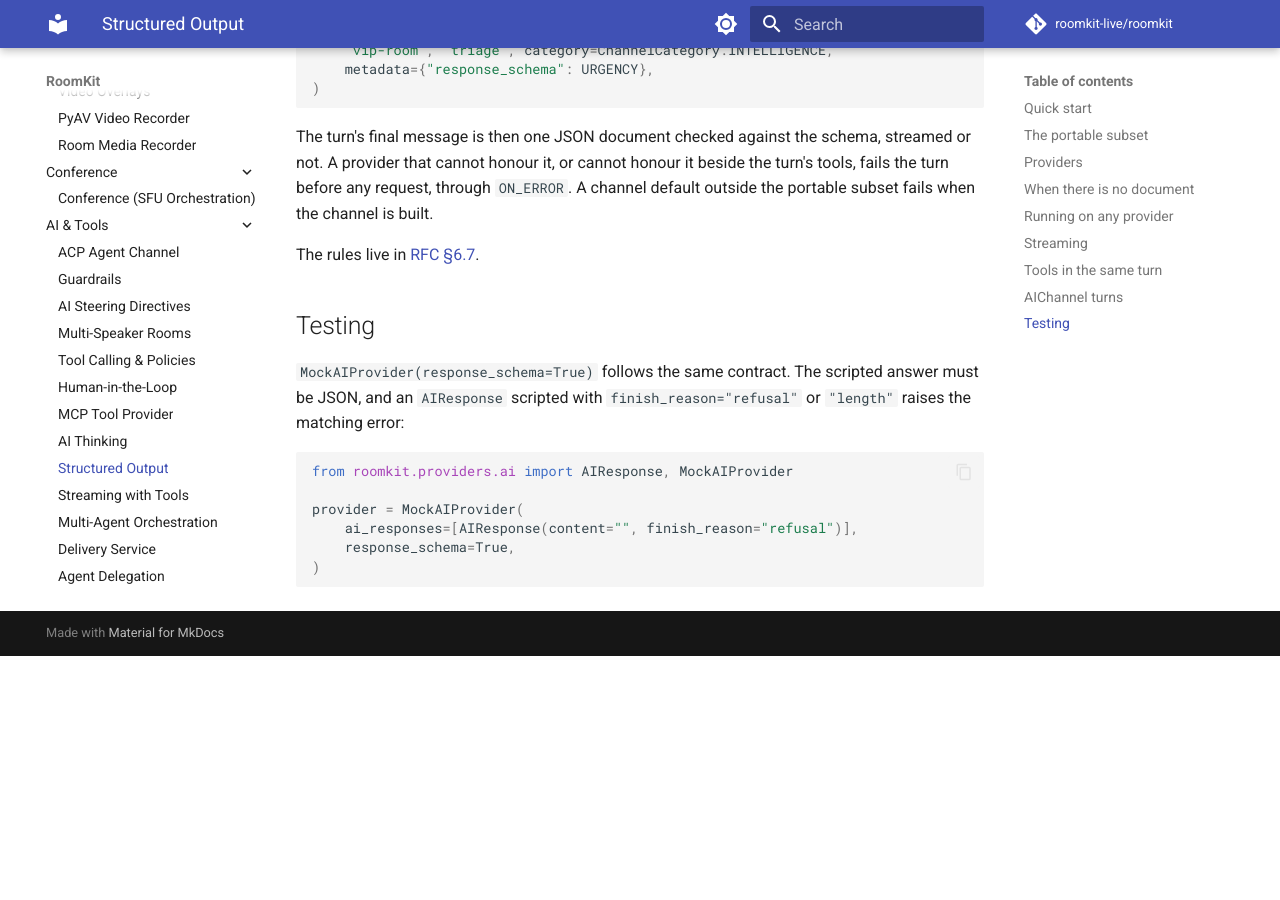
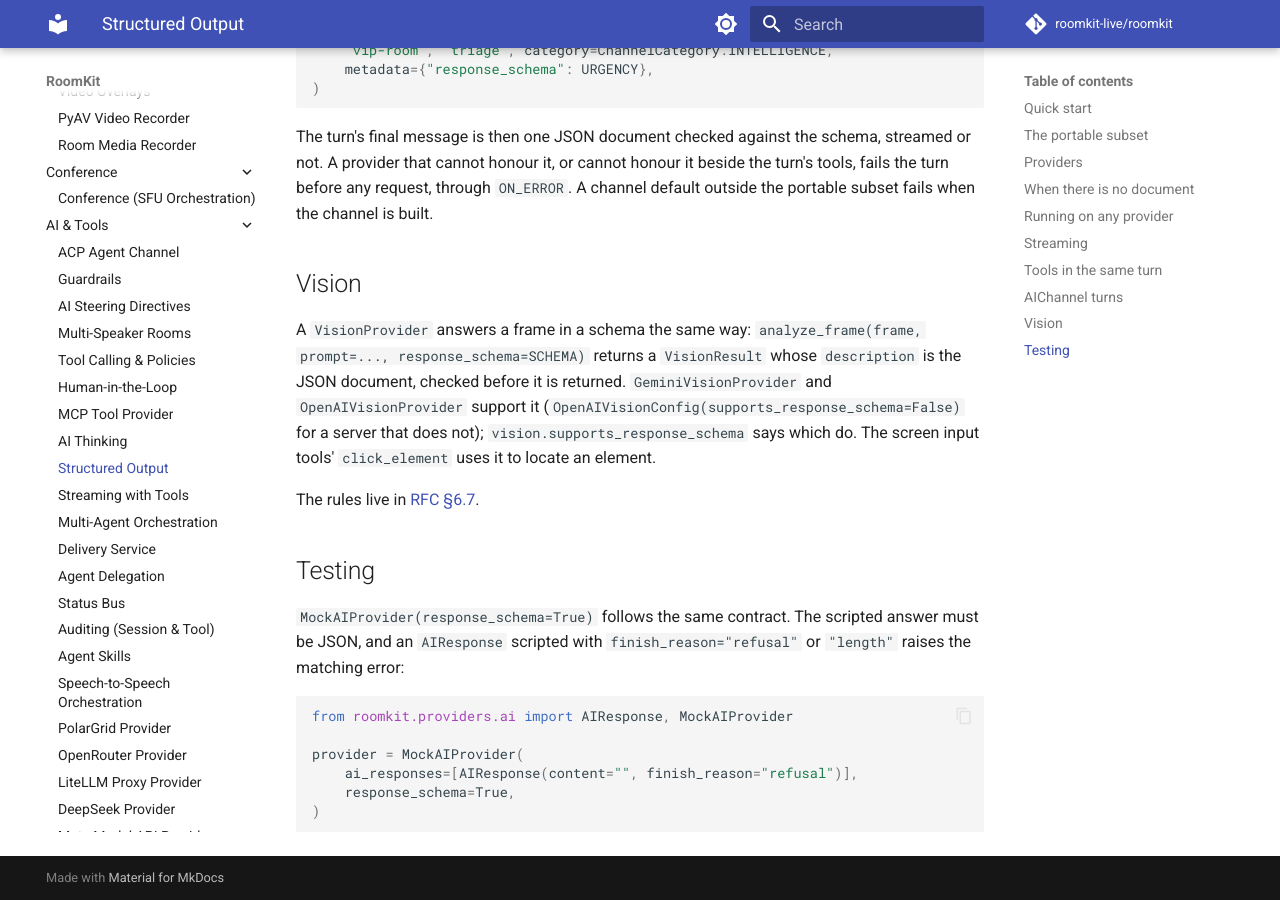
Before and after one commit to roomkit-live/roomkit-docs, an MkDocs documentation site: the page built from docs/guides/structured-output.md, in a window 1280 px wide and 900 px high, scrolled down 4828 px. Built offline with MkDocs 1.6.1 and Material for MkDocs 9.7.7, drawn with Linux system fonts in a browser that asks for light colours; comment, search, counter and statistics services are not loaded; before the commit the page ends 5484 px from its top, so only the background shows below that.

Commit message:
docs(vision): a frame answered in a response schema, and click_element held to its locate shape (RMK-250)

```diff
--- a/docs/guides/structured-output.md
+++ b/docs/guides/structured-output.md
@@ -198,6 +198,16 @@ schema, streamed or not. A provider that cannot honour it, or cannot honour it
 beside the turn's tools, fails the turn before any request, through `ON_ERROR`.
 A channel default outside the portable subset fails when the channel is built.
 
+## Vision
+
+A `VisionProvider` answers a frame in a schema the same way:
+`analyze_frame(frame, prompt=..., response_schema=SCHEMA)` returns a
+`VisionResult` whose `description` is the JSON document, checked before it is
+returned. `GeminiVisionProvider` and `OpenAIVisionProvider` support it
+(`OpenAIVisionConfig(supports_response_schema=False)` for a server that does
+not); `vision.supports_response_schema` says which do. The screen input tools'
+`click_element` uses it to locate an element.
+
 The rules live in [RFC §6.7](https://github.com/roomkit-live/roomkit-specs).
 
 ## Testing
```
Also changed, not shown: docs/features.md (+2 -0 lines), docs/guides/screen-vision-tools.md (+6 -0 lines).
